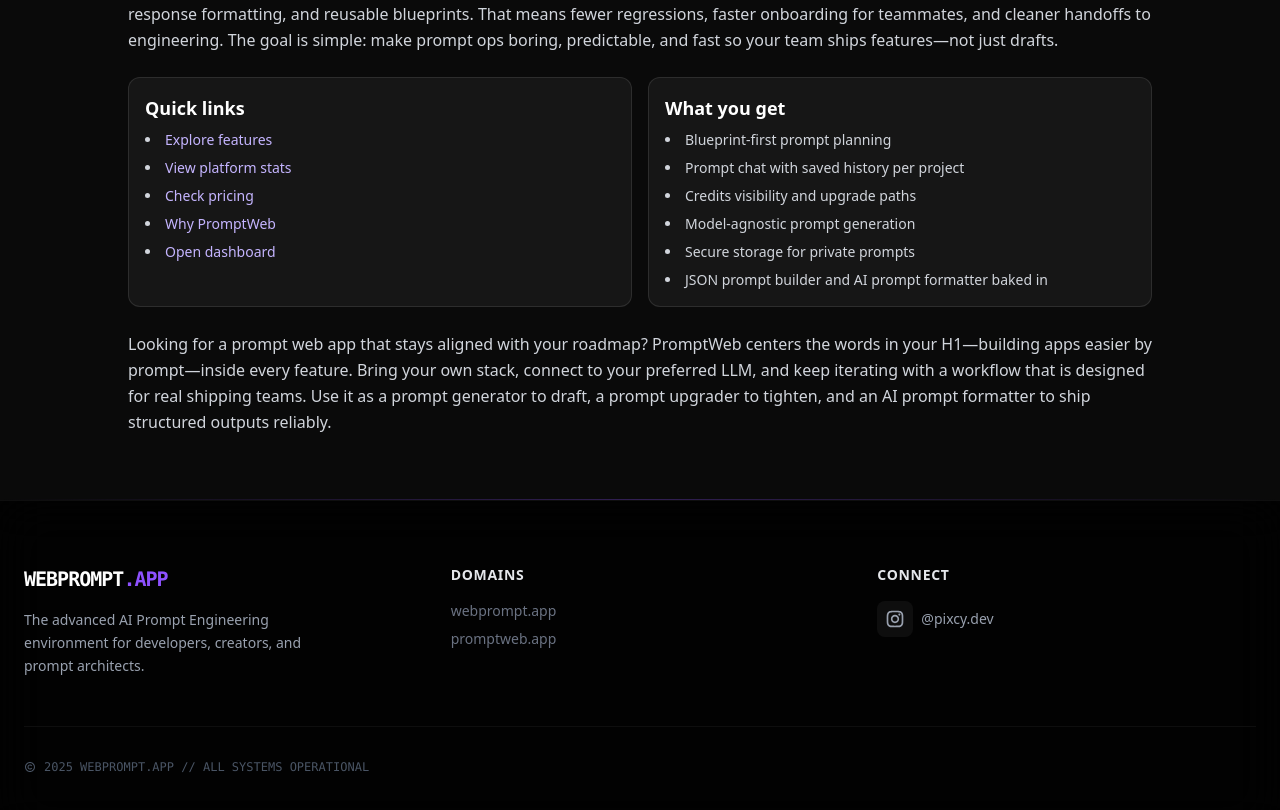
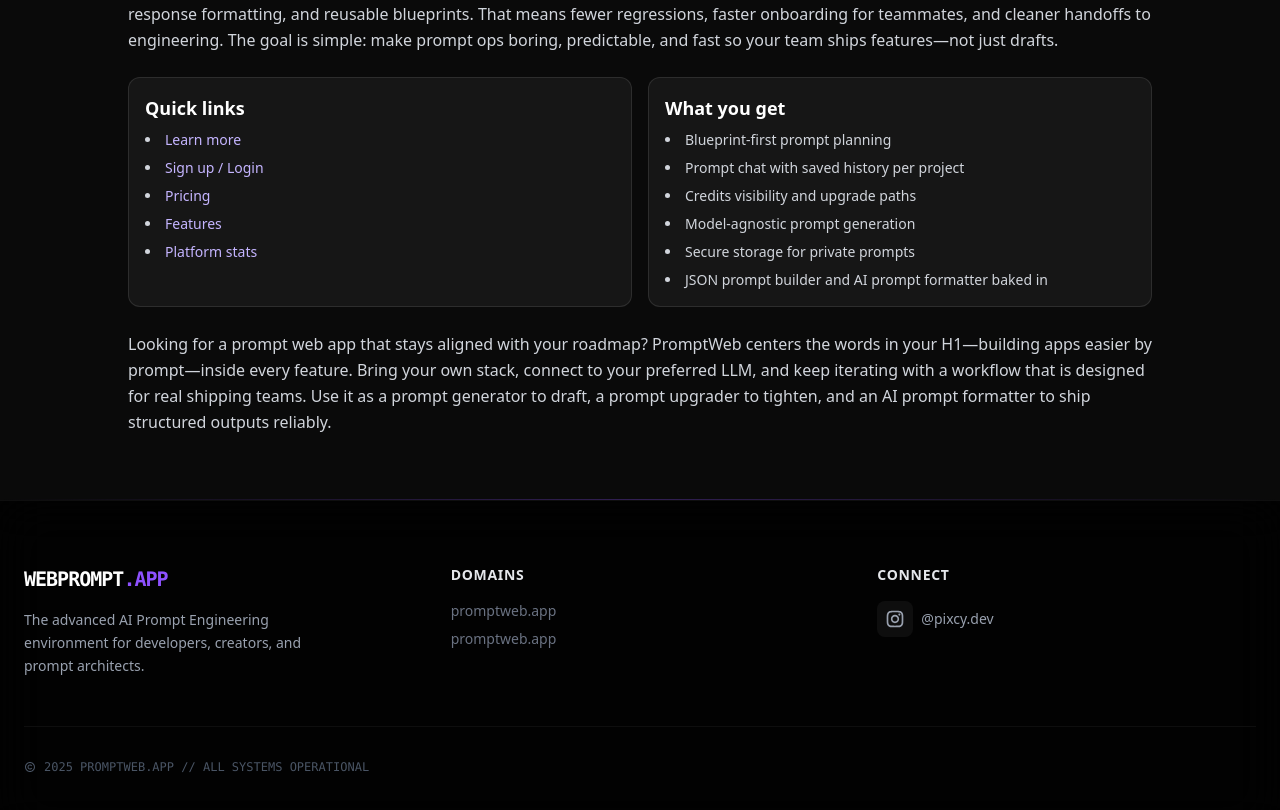
Before and after one commit to Tamizharuvi2006/promt, a React (Vite) app: page / in a window 1280 px wide. Shown: the part 3641-4451 px from the top of the page. Built offline with nearby package versions, Linux system fonts and the light colour scheme; no server answers; the database is empty.

Commit message:
Switch domain references to promptweb.app

```diff
--- a/index.html
+++ b/index.html
@@ -13,11 +13,11 @@
     "@context": "https://schema.org",
     "@type": "WebSite",
     "name": "PromptWeb",
-    "url": "https://webprompt.app/",
+    "url": "https://promptweb.app/",
     "description": "PromptWeb is the AI prompt builder and prompt engineering studio for launching apps fast.",
     "potentialAction": {
       "@type": "SearchAction",
-      "target": "https://webprompt.app/?q={search_term_string}",
+      "target": "https://promptweb.app/?q={search_term_string}",
       "query-input": "required name=search_term_string"
     }
   }
@@ -25,10 +25,22 @@
   <script type="application/ld+json">
   {
     "@context": "https://schema.org",
+    "@type": "BreadcrumbList",
+    "itemListElement": [
+      {"@type": "ListItem", "position": 1, "name": "Learn more", "item": "https://promptweb.app/#about"},
+      {"@type": "ListItem", "position": 2, "name": "Sign up", "item": "https://promptweb.app/dashboard"},
+      {"@type": "ListItem", "position": 3, "name": "Pricing", "item": "https://promptweb.app/#pricing"},
+      {"@type": "ListItem", "position": 4, "name": "Features", "item": "https://promptweb.app/#features"}
+    ]
+  }
+  </script>
+  <script type="application/ld+json">
+  {
+    "@context": "https://schema.org",
     "@type": "Organization",
     "name": "PromptWeb",
-    "url": "https://webprompt.app/",
-    "logo": "https://webprompt.app/logo.webp",
+    "url": "https://promptweb.app/",
+    "logo": "https://promptweb.app/logo.webp",
     "sameAs": [
       "https://github.com/Tamizharuvi2006/promt"
     ]
--- a/src/components/Footer.jsx
+++ b/src/components/Footer.jsx
@@ -20,7 +20,7 @@
                     <div className="space-y-4">
                         <h4 className="text-sm font-bold text-gray-200 uppercase tracking-wider">Domains</h4>
                         <ul className="space-y-2 text-sm text-gray-500">
-                            <li><a href="https://webprompt.app" className="hover:text-violet-400 transition-colors">webprompt.app</a></li>
+                            <li><a href="https://promptweb.app" className="hover:text-violet-400 transition-colors">promptweb.app</a></li>
                             <li><a href="https://promptweb.app" className="hover:text-violet-400 transition-colors">promptweb.app</a></li>
                         </ul>
                     </div>
@@ -44,7 +44,7 @@
 
                 <div className="mt-12 pt-8 border-t border-white/5 flex flex-col md:flex-row items-center justify-between gap-4 text-xs font-mono text-gray-600">
                     <div className="flex items-center gap-2">
-                        <RiCopyrightLine /> 2025 WEBPROMPT.APP // ALL SYSTEMS OPERATIONAL
+                        <RiCopyrightLine /> 2025 PROMPTWEB.APP // ALL SYSTEMS OPERATIONAL
                     </div>
                 </div>
             </div>
--- a/src/components/Seo.jsx
+++ b/src/components/Seo.jsx
@@ -1,7 +1,7 @@
 import React from 'react';
 import { Helmet } from 'react-helmet-async';
 
-const DEFAULT_SITE_URL = 'https://webprompt.app/';
+const DEFAULT_SITE_URL = 'https://promptweb.app/';
 const DEFAULT_IMAGE = `${DEFAULT_SITE_URL}logo.webp`;
 const PRIMARY_BRAND = 'PromptWeb';
 const LEGACY_BRAND = 'PromptVibely';
--- a/src/pages/Dashboard.jsx
+++ b/src/pages/Dashboard.jsx
@@ -140,7 +140,7 @@
                 title="PromptWeb Dashboard"
                 description="Manage prompt projects, credits, and AI prompt engineering in the PromptWeb dashboard."
                 keywords="promptweb dashboard, prompt builder console, prompt projects"
-                canonical="https://webprompt.app/dashboard"
+                canonical="https://promptweb.app/dashboard"
             />
             <Sidebar activePage="dashboard" projects={projects} />
 
--- a/src/pages/Error.jsx
+++ b/src/pages/Error.jsx
@@ -39,7 +39,7 @@
         title="PromptWeb | Page Not Found"
         description="PromptWeb prompt web app page not found. Return to dashboard or home."
         keywords="promptweb 404, prompt web app not found"
-        canonical="https://webprompt.app/404"
+        canonical="https://promptweb.app/404"
       />
       <div className="max-w-lg w-full bg-[#0f0f0f] border border-white/10 rounded-2xl p-8 shadow-2xl text-center space-y-4">
         <div className="flex items-center justify-center gap-3 text-fuchsia-300 text-sm font-mono">
--- a/src/pages/Home.jsx
+++ b/src/pages/Home.jsx
@@ -66,7 +66,7 @@
                 title="PromptWeb Prompt Engineering Tool"
                 description="PromptWeb is the prompt engineering tool and JSON prompt builder that upgrades, formats, and ships production AI prompts."
                 keywords="promptweb, prompt web app, ai prompt builder, prompt engineering tool, prompt generator, prompt upgrader, json prompt builder, ai prompt formatter"
-                canonical="https://webprompt.app/"
+                canonical="https://promptweb.app/"
             />
 
             {/* Navigation - Tech Style */}
@@ -154,11 +154,11 @@
                             <div className="bg-white/5 border border-white/10 rounded-xl p-4">
                                 <h3 className="text-lg font-semibold text-white mb-2">Quick links</h3>
                                 <ul className="space-y-2 list-disc list-inside">
-                                    <li><a href="#features" className="text-violet-300 hover:text-violet-200">Explore features</a></li>
-                                    <li><a href="#stats" className="text-violet-300 hover:text-violet-200">View platform stats</a></li>
-                                    <li><a href="#pricing" className="text-violet-300 hover:text-violet-200">Check pricing</a></li>
-                                    <li><a href="#about" className="text-violet-300 hover:text-violet-200">Why PromptWeb</a></li>
-                                    <li><a href="/dashboard" className="text-violet-300 hover:text-violet-200">Open dashboard</a></li>
+                                    <li><a href="#about" className="text-violet-300 hover:text-violet-200">Learn more</a></li>
+                                    <li><a href="/dashboard" className="text-violet-300 hover:text-violet-200">Sign up / Login</a></li>
+                                    <li><a href="#pricing" className="text-violet-300 hover:text-violet-200">Pricing</a></li>
+                                    <li><a href="#features" className="text-violet-300 hover:text-violet-200">Features</a></li>
+                                    <li><a href="#stats" className="text-violet-300 hover:text-violet-200">Platform stats</a></li>
                                 </ul>
                             </div>
                             <div className="bg-white/5 border border-white/10 rounded-xl p-4">
--- a/src/pages/Profile.jsx
+++ b/src/pages/Profile.jsx
@@ -54,7 +54,7 @@
                 title="PromptWeb Profile"
                 description="View and manage your PromptWeb profile, credits, and subscription."
                 keywords="promptweb profile, prompt account, prompt builder profile"
-                canonical="https://webprompt.app/profile"
+                canonical="https://promptweb.app/profile"
             />
             {/* Background Effects */}
             <div className="absolute inset-0 z-0 pointer-events-none">
--- a/src/pages/ProjectChat.jsx
+++ b/src/pages/ProjectChat.jsx
@@ -198,7 +198,7 @@
                 title={project?.name ? `${project.name} | PromptWeb Prompt Chat` : 'PromptWeb Prompt Chat'}
                 description={project?.name ? `Chat, iterate, and ship prompts for ${project.name} in PromptWeb.` : 'Chat, iterate, and ship prompts in PromptWeb.'}
                 keywords="promptweb prompt chat, prompt builder, project chat, ai prompt iteration"
-                canonical={project?.id ? `https://webprompt.app/project/${project.id}` : 'https://webprompt.app/project'}
+                canonical={project?.id ? `https://promptweb.app/project/${project.id}` : 'https://promptweb.app/project'}
             />
 
             {/* Sidebar */}
```
Also changed, not shown: public/robots.txt, vercel.json, 1 other file (tests, documents, lock files or other folders).
